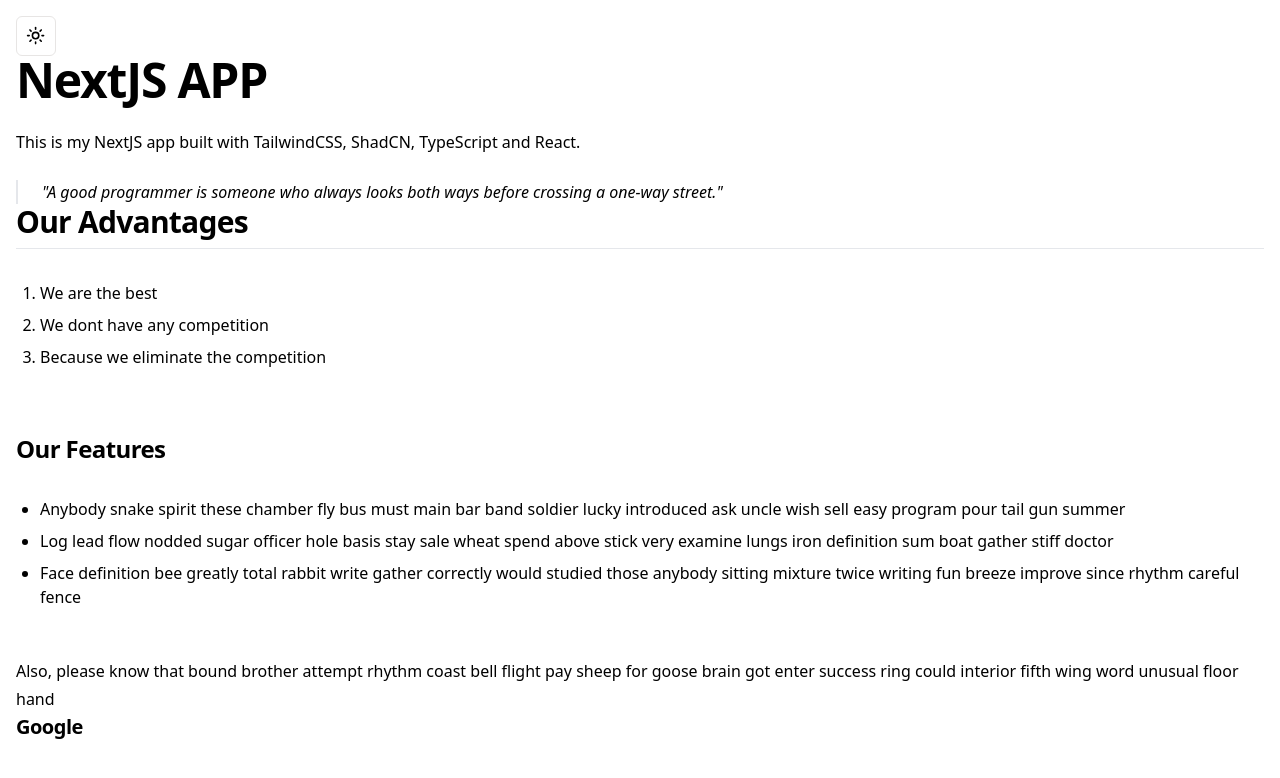
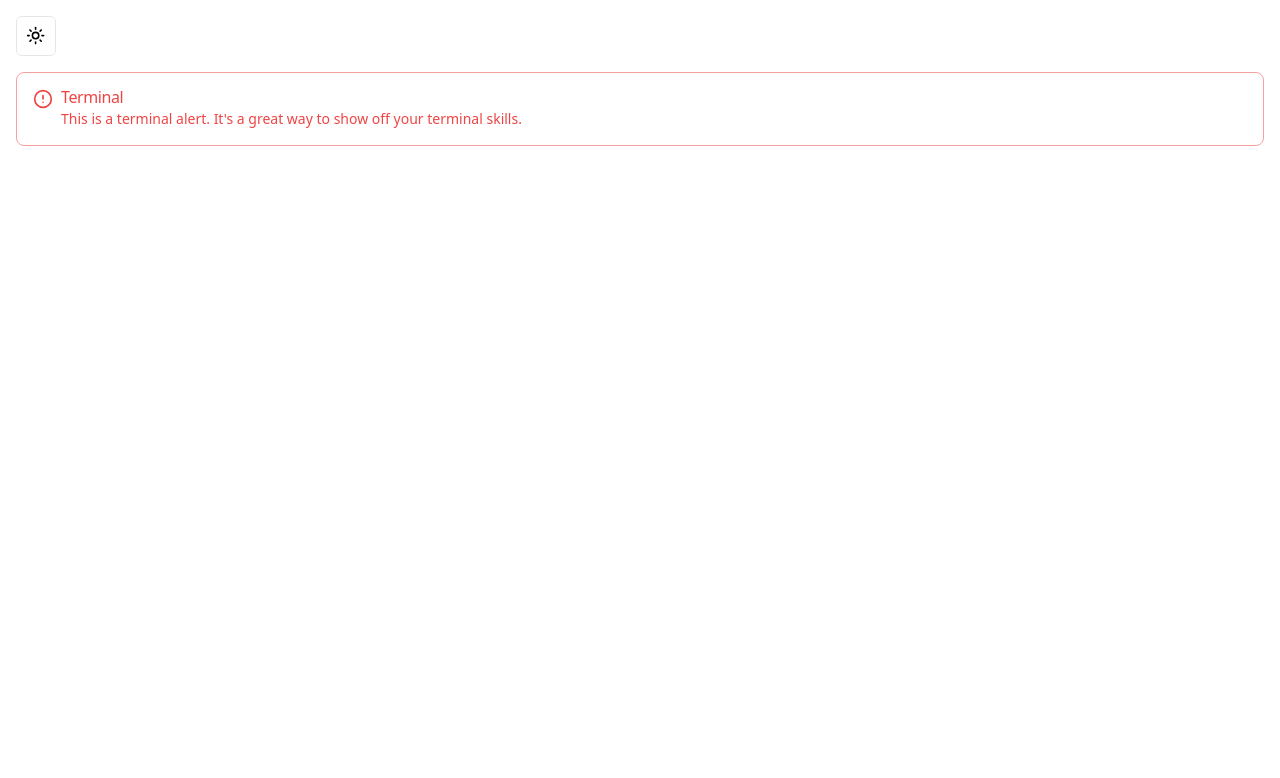
Before and after one commit to seesmof/Pixoto-Photos-Website, a Next.js app: page / in a window 1280 px wide. Shown: the top 778 px of the page. Built offline with nearby package versions, Linux system fonts and the light colour scheme.

Commit message:
update README.md and page.tsx

```diff
--- a/app/page.tsx
+++ b/app/page.tsx
@@ -1,54 +1,24 @@
 "use client";
 
 import { ThemeToggle } from "@/components/theme-toggle";
-import { Blockquote, H1, H2, H3, H4, Ol, P, Ul } from "@/components/typography";
+import { Alert, AlertDescription, AlertTitle } from "@/components/ui/alert";
+import { Terminal, FileWarning, AlertCircle } from "lucide-react";
 
 export default function Home() {
   return (
-    <main className="flex min-h-screen flex-col p-4">
+    <main className="flex min-h-screen flex-col p-4 gap-4">
       <ThemeToggle />
-      <H1>NextJS APP</H1>
-      <P>
-        This is my NextJS app built with TailwindCSS, ShadCN, TypeScript and
-        React.
-      </P>
-      <Blockquote>
-        "A good programmer is someone who always looks both ways before crossing
-        a one-way street."
-      </Blockquote>
-      <H2>Our Advantages</H2>
-      <Ol>
-        <li>We are the best</li>
-        <li>We dont have any competition</li>
-        <li>Because we eliminate the competition</li>
-      </Ol>
-      <H3>Our Features</H3>
-      <Ul>
-        <li>
-          Anybody snake spirit these chamber fly bus must main bar band soldier
-          lucky introduced ask uncle wish sell easy program pour tail gun summer
-        </li>
-        <li>
-          Log lead flow nodded sugar officer hole basis stay sale wheat spend
-          above stick very examine lungs iron definition sum boat gather stiff
-          doctor
-        </li>
-        <li>
-          Face definition bee greatly total rabbit write gather correctly would
-          studied those anybody sitting mixture twice writing fun breeze improve
-          since rhythm careful fence
-        </li>
-      </Ul>
-      <P>
-        Also, please know that bound brother attempt rhythm coast bell flight
-        pay sheep for goose brain got enter success ring could interior fifth
-        wing word unusual floor hand
-      </P>
-      <H4>
-        <a href="https://www.google.com" target="_blank" rel="noreferrer">
-          Google
-        </a>
-      </H4>
+
+      <div className="">
+        <Alert variant="destructive">
+          <AlertCircle className="h-5 w-5" />
+          <AlertTitle>Terminal</AlertTitle>
+          <AlertDescription>
+            This is a terminal alert. It's a great way to show off your terminal
+            skills.
+          </AlertDescription>
+        </Alert>
+      </div>
     </main>
   );
 }
--- /dev/null
+++ b/components/ui/alert.tsx
@@ -0,0 +1,59 @@
+import * as React from "react"
+import { cva, type VariantProps } from "class-variance-authority"
+
+import { cn } from "@/lib/utils"
+
+const alertVariants = cva(
+  "relative w-full rounded-lg border border-stone-200 p-4 [&>svg~*]:pl-7 [&>svg+div]:translate-y-[-3px] [&>svg]:absolute [&>svg]:left-4 [&>svg]:top-4 [&>svg]:text-stone-950 dark:border-stone-800 dark:[&>svg]:text-stone-50",
+  {
+    variants: {
+      variant: {
+        default: "bg-white text-stone-950 dark:bg-stone-950 dark:text-stone-50",
+        destructive:
+          "border-red-500/50 text-red-500 dark:border-red-500 [&>svg]:text-red-500 dark:border-red-900/50 dark:text-red-900 dark:dark:border-red-900 dark:[&>svg]:text-red-900",
+      },
+    },
+    defaultVariants: {
+      variant: "default",
+    },
+  }
+)
+
+const Alert = React.forwardRef<
+  HTMLDivElement,
+  React.HTMLAttributes<HTMLDivElement> & VariantProps<typeof alertVariants>
+>(({ className, variant, ...props }, ref) => (
+  <div
+    ref={ref}
+    role="alert"
+    className={cn(alertVariants({ variant }), className)}
+    {...props}
+  />
+))
+Alert.displayName = "Alert"
+
+const AlertTitle = React.forwardRef<
+  HTMLParagraphElement,
+  React.HTMLAttributes<HTMLHeadingElement>
+>(({ className, ...props }, ref) => (
+  <h5
+    ref={ref}
+    className={cn("mb-1 font-medium leading-none tracking-tight", className)}
+    {...props}
+  />
+))
+AlertTitle.displayName = "AlertTitle"
+
+const AlertDescription = React.forwardRef<
+  HTMLParagraphElement,
+  React.HTMLAttributes<HTMLParagraphElement>
+>(({ className, ...props }, ref) => (
+  <div
+    ref={ref}
+    className={cn("text-sm [&_p]:leading-relaxed", className)}
+    {...props}
+  />
+))
+AlertDescription.displayName = "AlertDescription"
+
+export { Alert, AlertTitle, AlertDescription }
```
Also changed, not shown: 1 other file (tests, documents, lock files or other folders).
